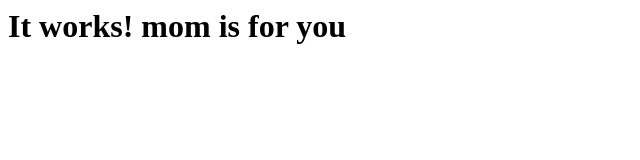
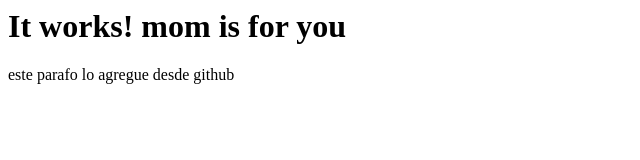
Before and after one commit to esgm/esgmcode, a plain HTML site: page index.html in a window 1280 px wide. Shown: the whole page, without its empty margins (0-640 px from the left). Drawn offline with Linux system fonts and the light colour scheme.

Commit message:
Update index.html
parrafo agregado desde github

```diff
--- a/index.html
+++ b/index.html
@@ -1 +1 @@
-<html><body><h1>It works! mom is for you</h1></body></html>
+<html><body><h1>It works! mom is for you</h1><p>este parafo lo agregue desde github</p></body></html>
```
